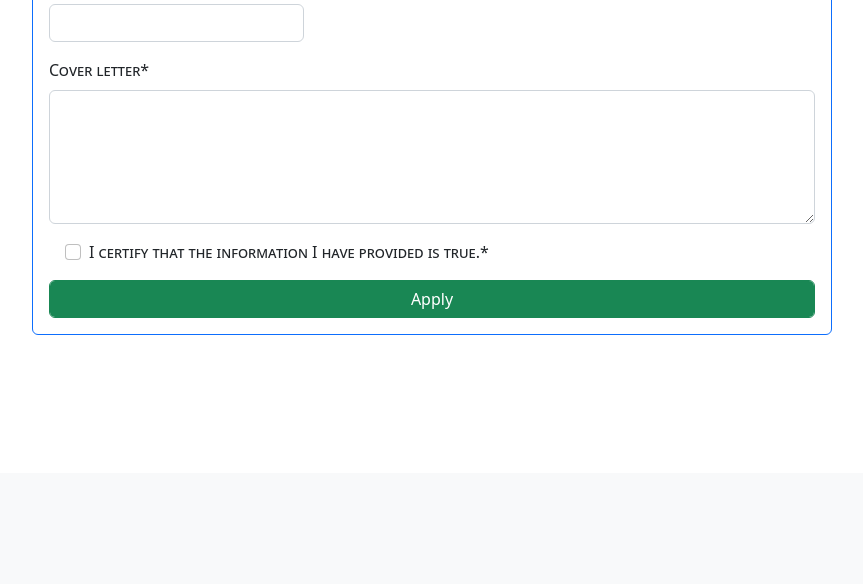
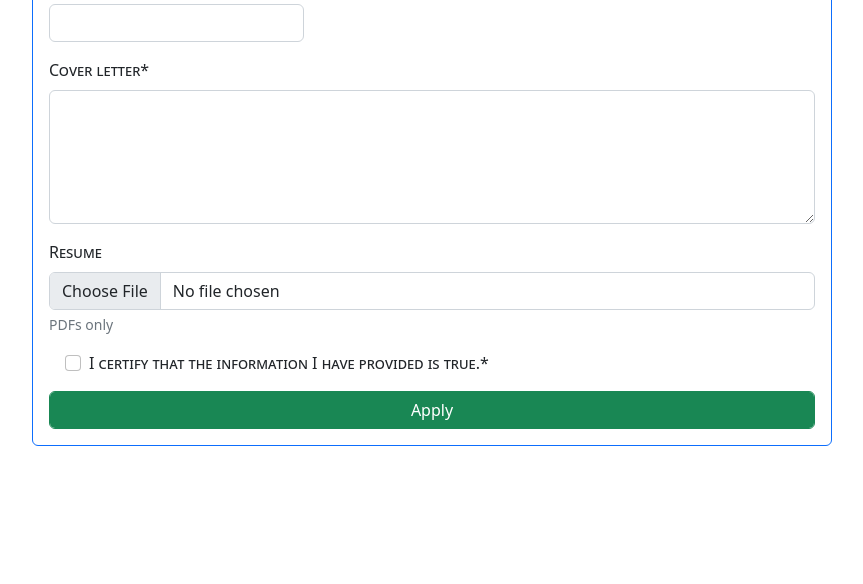
Before and after one commit to anastacia124/djangojokes.com, a Django app: page /jobs/job-app/ in a window 1280 px wide. Shown: the part 957-1541 px from the top of the page, without its empty margins (208-1071 px from the left). Before the commit the page ends 1292 px from the top, so only its background shows below. Run offline with Django 4.2, Linux system fonts and the light colour scheme; data that the repository does not hold is empty; some libraries are stand-ins or nearby versions.

Commit message:
41 initial commit/ uploading a resume NW

```diff
--- a/jobs/forms.py
+++ b/jobs/forms.py
@@ -37,7 +37,7 @@ class JobApplicationForm(forms.ModelForm):
         fields = (
             'first_name', 'last_name', 'email', 'website', 'employment_type',
             'start_date', 'available_days', 'desired_hourly_wage',
-            'cover_letter', 'confirmation', 'job')
+            'cover_letter', 'resume', 'confirmation', 'job')
         widgets = {
             'first_name': forms.TextInput(attrs={'autofocus': True}),
             'website': forms.TextInput(
@@ -52,7 +52,8 @@ class JobApplicationForm(forms.ModelForm):
             'desired_hourly_wage': forms.NumberInput(
                 attrs = {'min':'10.00', 'max':'100.00', 'step':'.25'}
             ),
-            'cover_letter': forms.Textarea(attrs={'cols': '100', 'rows': '5'})
+            'cover_letter': forms.Textarea(attrs={'cols': '100', 'rows': '5'}),
+            'resume': forms.FileInput(attrs={'accept':'application/pdf'})
         }
         error_messages = {
             'start_date': {
--- a/jobs/models.py
+++ b/jobs/models.py
@@ -41,6 +41,9 @@ class Applicant(models.Model):
     available_days = models.CharField(max_length=20)
     desired_hourly_wage = models.DecimalField(max_digits=5, decimal_places=2)
     cover_letter = models.TextField()
+    resume = models.FileField(
+        upload_to='private/resumes', blank=True, help_text='PDFs only'
+)
     confirmation = models.BooleanField()
     job = models.ForeignKey(Job, on_delete=models.CASCADE)
     created = models.DateTimeField(auto_now_add=True)
--- a/templates/_base.html
+++ b/templates/_base.html
@@ -43,13 +43,13 @@
           </li>
         {% else %}
           <li class="nav-item dropdown">
-            <a class="nav-link dropdown-toggle" href="#" id="navbarDropdown"
+            <a class="nav-link dropdown-toggle" href="{% url 'account_logout' %}" id="navbarDropdown"
               role="button" data-toggle="dropdown" aria-haspopup="true"
               aria-expanded="false">
               Me
             </a>
             <div class="dropdown-menu" aria-labelledby="navbarDropdown">
-              <a class="dropdown-item" href="{% url 'my-account' %}">
+              <a class=" nav-link dropdown-item" href="{% url 'my-account' %}">
                 My Account
               </a>
               <a class="dropdown-item" href="#">My Django Jokes</a>
--- a/templates/jobs/applicant_form.html
+++ b/templates/jobs/applicant_form.html
@@ -5,7 +5,7 @@
 {% block main %}
   <h2 class="text-center">Joke Writer Application</h2>
   <div class="card border-primary m-auto mb-3 p-3" style="max-width: 50rem">
-    <form method="post" novalidate>
+    <form method="post" novalidate enctype="multipart/form-data"></form>
       {% csrf_token %}
       {{ form.job|as_crispy_field }}
       <div class="form-row">
@@ -41,6 +41,7 @@
         </div>
       </div>
       {{ form.cover_letter|as_crispy_field }}
+      {{ form.resume|as_crispy_field }}
       {{ form.confirmation|as_crispy_field }}
       <button class="form-control btn btn-success">Apply</button>
     </form>
```
Also changed, not shown: jobs/migrations/0002_applicant_resume.py (added).
